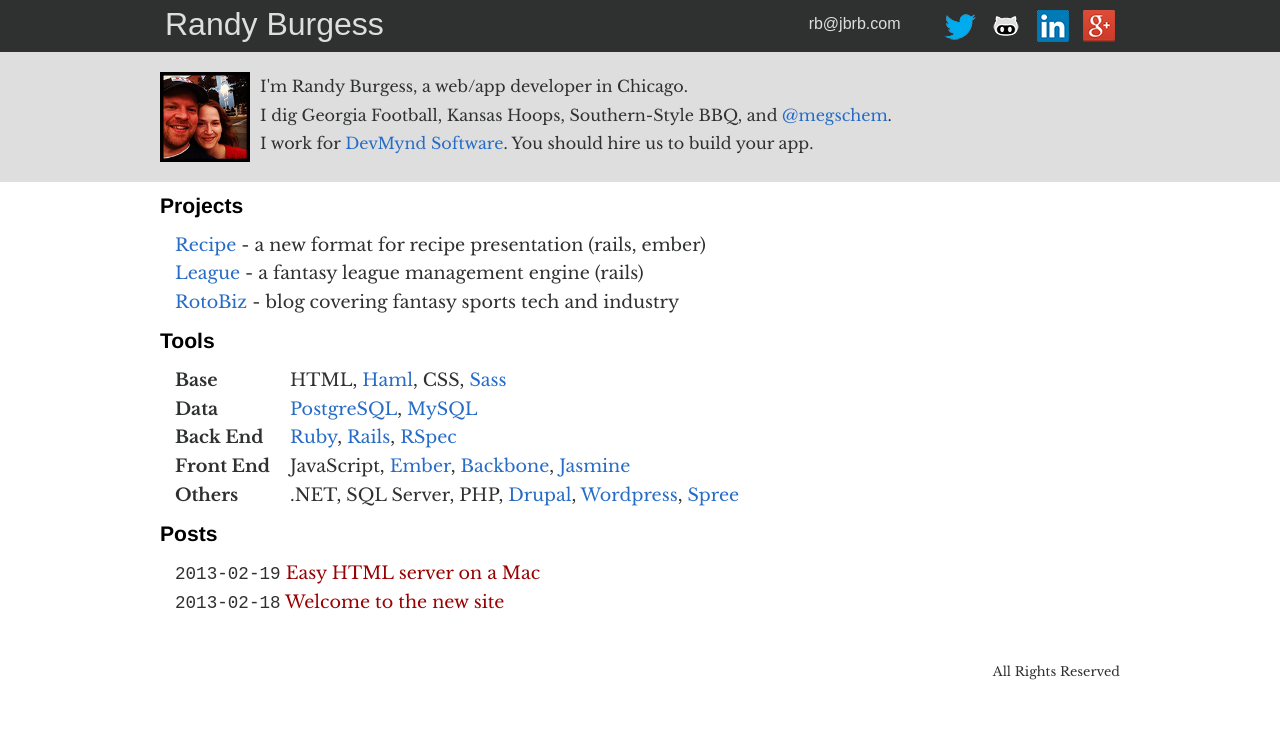
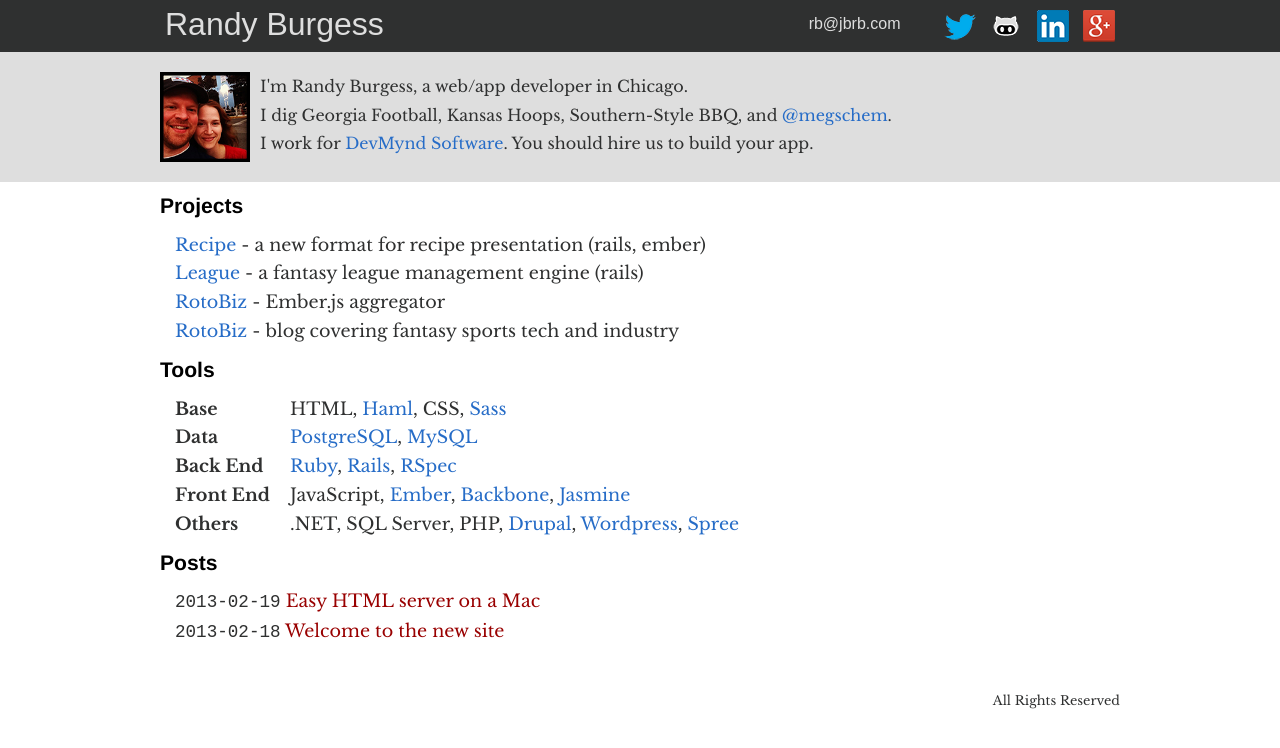
Before and after one commit to wrburgess/wrburgess.github.com, a Jekyll site: the page built from index.html, in a window 1280 px wide. Shown: the top 748 px of the page. Built offline with Jekyll 4.4.1, drawn with Linux system fonts in a browser that asks for light colours; some web fonts are replaced; Markdown is read by kramdown in place of the engine named in the settings.

Commit message:
adding EmberFlares link

```diff
--- a/index.html
+++ b/index.html
@@ -16,6 +16,7 @@ title: wrburgess
     <ul>
       <li><a href="http://github.com/wrburgess/recipe-server" title="Recipe Server Repo">Recipe</a> - a new format for recipe presentation (rails, ember)</li>
       <li><a href="http://github.com/wrburgess/league-server" title="League Server Repo">League</a> - a fantasy league management engine (rails)</li>
+      <li><a href="http://emberflares.com" title="EmberFlares Site">RotoBiz</a> - Ember.js aggregator</li>
       <li><a href="http://rotobiz.com" title="RotoBiz Site">RotoBiz</a> - blog covering fantasy sports tech and industry</li>
     <ul>
   </div>
```
